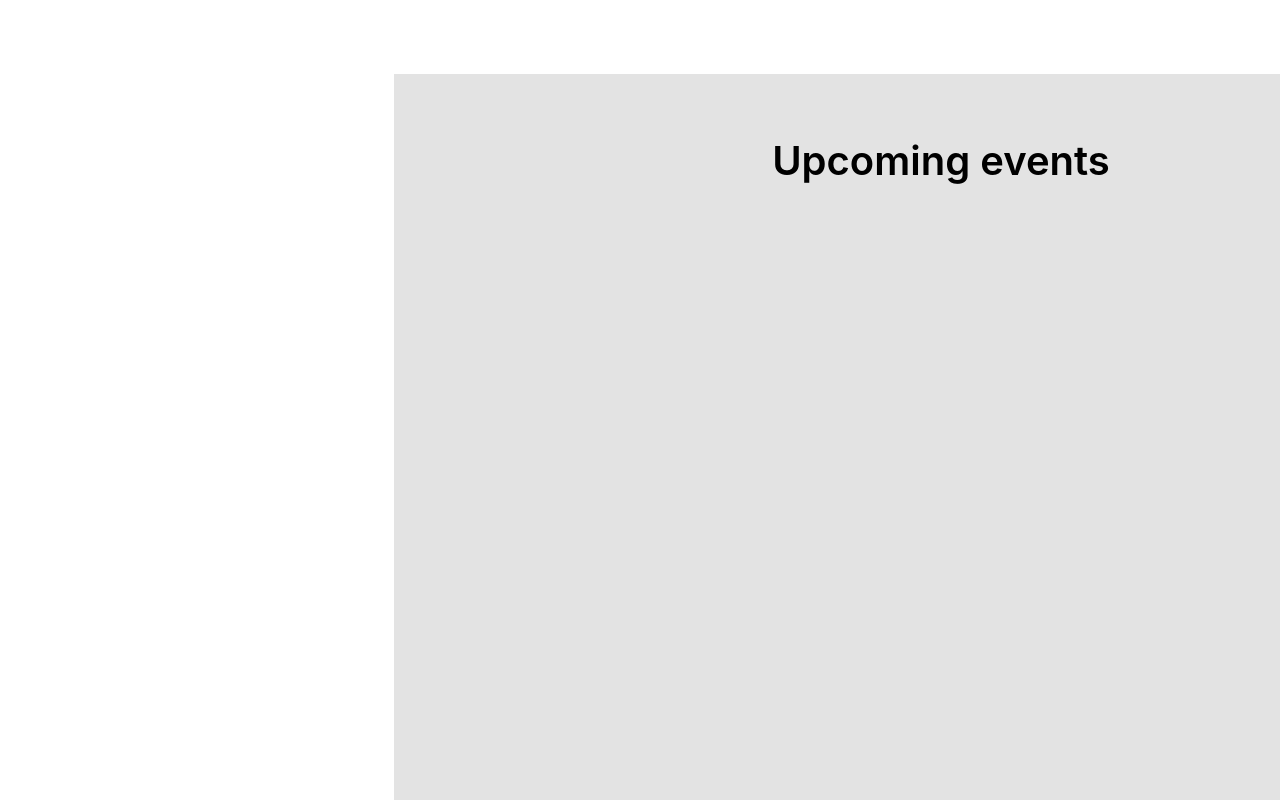
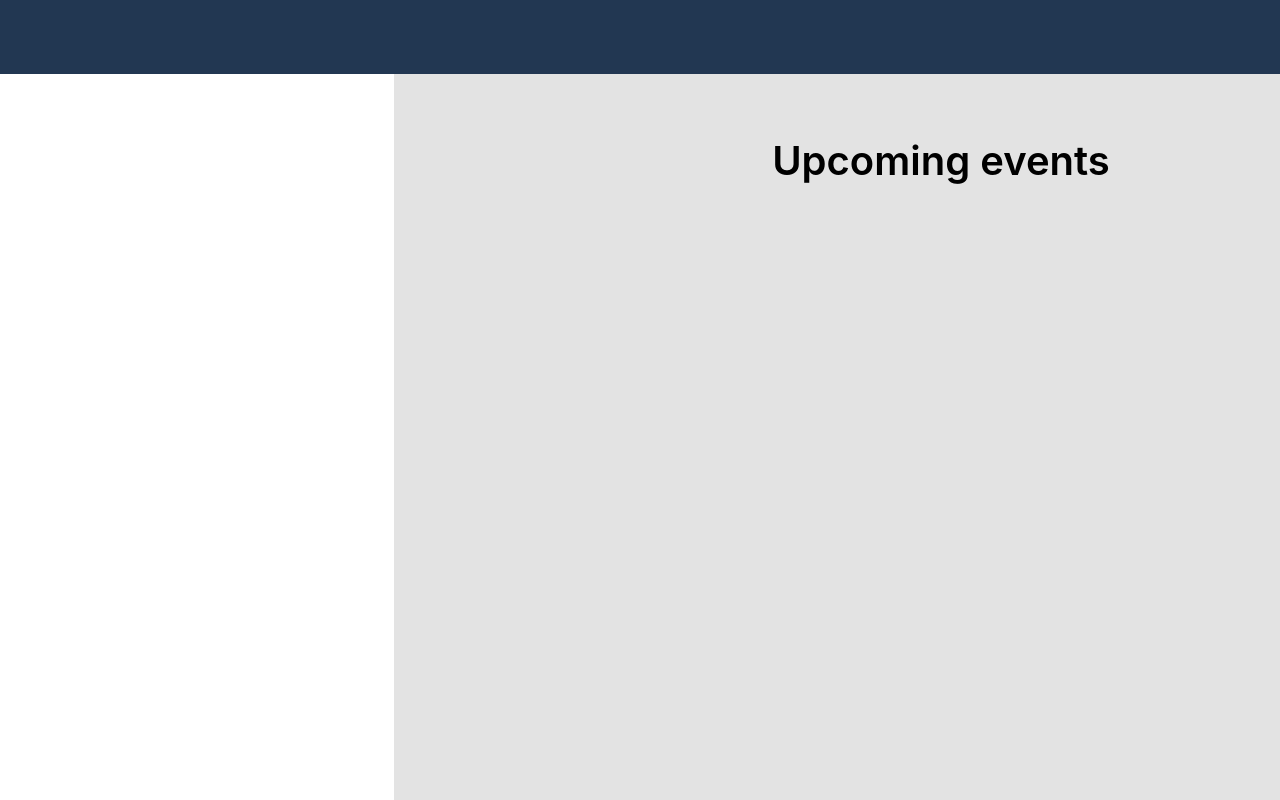
Before and after one commit to VicaSpace/chau-mckevents, a React (Create React App) app in the folder fe/: page / in a window 1280 px wide. Shown: the top 800 px of the page. Built offline with nearby package versions, Linux system fonts and the light colour scheme.

Commit message:
fe: add header

```diff
--- a/fe/src/components/EventCard.css
+++ b/fe/src/components/EventCard.css
@@ -57,6 +57,7 @@
     /* identical to box height */
 
     color: #000000;
+    position: relative;
 }
 
 .event-location {
@@ -72,8 +73,10 @@
     line-height: 14px;
 
     color: #000000;
+    position: relative;
 }
 
 .event-content {
     display: flex;
+    flex-direction: row;
 }
--- a/fe/src/components/EventCardHeader.css
+++ b/fe/src/components/EventCardHeader.css
@@ -1,7 +1,7 @@
 .card-head {
     /* Auto layout */
     display: flex;
-    flex-direction: column;
+    flex-direction: row;
     align-items: flex-start;
     padding: 0px 24px;
 
@@ -11,13 +11,6 @@
     /* Neutral/1 */
 
     background: #FFFFFF;
-
-    /* Inside auto layout */
-
-    flex: none;
-    order: 0;
-    align-self: stretch;
-    flex-grow: 0;
 }
 
 
@@ -55,12 +48,12 @@
     line-height: 19px;
 
     color: #000000;
+
 }
 
 .event-office {
     width: 117px;
     height: 22px;
-    margin-left: 691.95px;
 
     font-family: 'Roboto';
     font-style: normal;
@@ -73,11 +66,5 @@
     /* Primary/6 */
 
     color: #1890FF;
-
-
-    /* Inside auto layout */
-
-    flex: none;
-    order: 0;
-    flex-grow: 0;
+    position: absolute
 }
--- a/fe/src/components/EventContainer.css
+++ b/fe/src/components/EventContainer.css
@@ -8,6 +8,9 @@
     background: #E3E3E3;
 
     padding-left: 128px;
+
+    display: flex;
+    flex-direction: column;
 }
 
 .event-container-header {
--- a/fe/src/components/EventList.css
+++ b/fe/src/components/EventList.css
@@ -3,5 +3,6 @@
     flex-direction: column;
     overflow-y: scroll;
 
-    padding-top: 282px;
+    top: 282px;
+    position: absolute;
 }
--- /dev/null
+++ b/fe/src/components/Header.css
@@ -0,0 +1,9 @@
+.header-bar {
+    position: absolute;
+    width: 1440px;
+    height: 74px;
+    left: 0px;
+    top: 0px;
+
+    background: #223752;
+}
--- /dev/null
+++ b/fe/src/components/Header.tsx
@@ -0,0 +1,8 @@
+import React from 'react';
+import './Header.css';
+
+const Header: React.FC<{}> = () => {
+  return <div className="header-bar"></div>;
+};
+
+export default Header;
--- a/fe/src/pages/landingPage.tsx
+++ b/fe/src/pages/landingPage.tsx
@@ -1,9 +1,11 @@
 import React from 'react';
 import EventContainer from '../components/EventContainer';
+import Header from '../components/Header';
 
 const LandingPage: React.FC<{}> = () => {
   return (
     <>
+      <Header />
       <EventContainer />
     </>
   );
```
